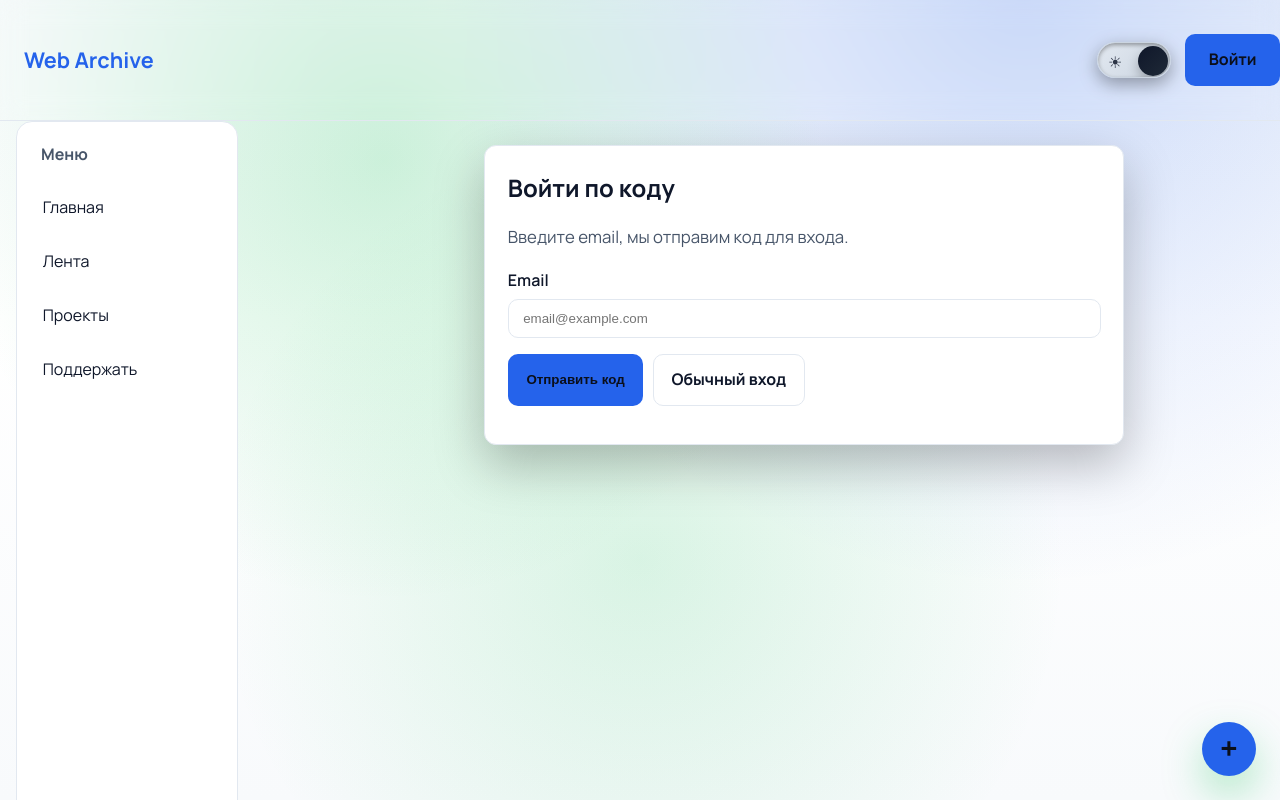
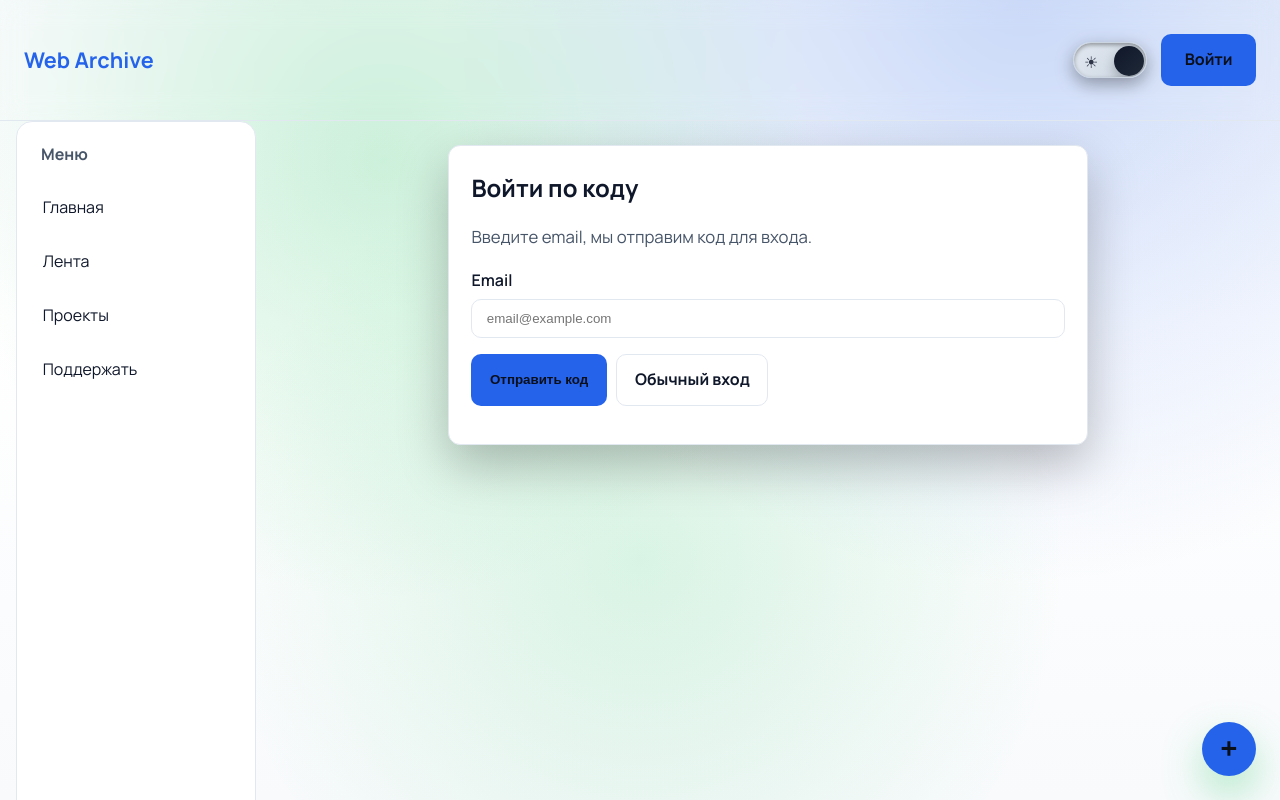
Before and after one commit to pllatoxa/webarchive, a Django app: page /auth/email/ in a window 1280 px wide. Run offline with Django 5.2, Linux system fonts and the light colour scheme; parts of the project's set-up code (start-up, migrations or seed data) failed here and were passed over.

Commit message:
Fix home layout, center hero, header alignment

```diff
--- a/archive/apps.py
+++ b/archive/apps.py
@@ -1,10 +1,8 @@
 from django.apps import AppConfig
-
 
 class ArchiveConfig(AppConfig):
     default_auto_field = "django.db.models.BigAutoField"
     name = "archive"
 
     def ready(self):
-        # импортируем сигналы при старте приложения
         import archive.signals
--- a/archive/static/css/style.css
+++ b/archive/static/css/style.css
@@ -71,10 +71,11 @@
     color: var(--accent);
 }
 
-.container {
-    width: min(1100px, 92vw);
-    margin: 0 auto;
-    padding: 1.5rem 0;
+.container{
+  width: 100%;
+  max-width: 1100px;
+  margin: 0 auto;
+  padding: 1.5rem 1rem; /* чтобы не прилипало к краям */
 }
 
 /* ===== HEADER ===== */
@@ -1827,25 +1795,10 @@
   padding-top: 0.75rem !important; /* можешь сделать 0 если хочешь совсем вверх */
 }
 
-html { outline: 8px solid red !important; }
-
-
-/* HOME: убрать горизонтальное центрирование */
-body.home-static .home-hero{
-  text-align: left !important;
-}
-
-body.home-static .home-hero-content{
-  margin: 0 !important;          /* было 0 auto */
-  align-items: flex-start;
-}
-
-body.home-static .home-search{
-  justify-content: flex-start !important;
-}
-
-body.home-static .home-hero-actions{
-  justify-content: flex-start !important;
+/* HOME: вернуть блок в центр по ширине, убрать смещение full-bleed */
+body.home-static .home-hero.full-bleed{
+  margin-left: 0;
+  margin-right: 0;
 }
 
 /* Главная — опустить контент чуть ниже */
@@ -1883,3 +1836,144 @@
   font-size: 1.15rem !important;
   padding: 1.15rem 2rem !important;
 }
+
+body.home-static .page-main > main.container{
+  padding-top: 30px !important; /* можешь 12–40px */
+}
+
+body.home-static .page-main{
+  overflow: hidden; /* ок */
+}
+body.home-static .page-main > main.container{
+  overflow: visible;
+}
+
+/* === DEBUG: если это появится — CSS точно подхватился === */
+/* body { outline: 6px solid red !important; } */
+
+/* === FIX: контейнер НЕ должен быть шире, чем область справа от сайдбара === */
+.page-main > main.container{
+  width: 100% !important;
+  max-width: 1100px !important;
+  margin-left: auto !important;
+  margin-right: auto !important;
+  padding-left: 16px !important;
+  padding-right: 16px !important;
+  box-sizing: border-box !important;
+}
+
+/* Убираем любые full-bleed смещения на главной (часто именно это режет слева) */
+body.home-static .home-hero.full-bleed{
+  margin-left: 0 !important;
+  margin-right: 0 !important;
+  width: 100% !important;
+}
+
+/* На всякий случай: чтобы ничего не вылезало влево/вправо */
+.page-main{
+  overflow-x: hidden !important;
+}
+
+/* Центруем ТОЛЬКО текст внутри hero, сам блок остаётся на месте */
+body.home-static .home-hero{
+  text-align: center !important;
+}
+
+/* чтобы элементы внутри (строки/колонки) тоже были по центру */
+body.home-static .home-hero-content{
+  align-items: center !important;
+}
+
+/* кнопки и поиск по центру */
+body.home-static .home-search{
+  justify-content: center !important;
+}
+
+body.home-static .home-hero-actions{
+  justify-content: center !important;
+}
+
+
+/* === FORCE CENTER HOME HERO (Word-like) === */
+body.home-static .page-main .home-hero{
+  text-align: center !important;
+}
+
+body.home-static .page-main .home-hero-content{
+  margin: 0 auto !important;
+  align-items: center !important;
+}
+
+body.home-static .page-main .home-search{
+  justify-content: center !important;
+}
+
+body.home-static .page-main .home-hero-actions{
+  justify-content: center !important;
+}
+
+/* Word-style: центрируем текст внутри, но делаем "абзац" уже */
+body.home-static .home-hero-content{
+  max-width: 860px !important;   /* попробуй 720–900 */
+}
+
+/* заголовок: ограничиваем ширину строки и центрируем */
+body.home-static .home-hero h1{
+  max-width: 22ch;              /* ширина по символам, удобно */
+  margin-left: auto !important;
+  margin-right: auto !important;
+  text-align: center !important;
+}
+
+/* подзаголовок тоже как абзац */
+body.home-static .home-hero .lead{
+  max-width: 60ch;
+  margin-left: auto !important;
+  margin-right: auto !important;
+  text-align: center !important;
+}
+
+/* кнопки — центр */
+body.home-static .home-hero-actions{
+  justify-content: center !important;
+}
+
+body.home-static .home-hero{
+  padding-left: 0 !important;
+  padding-right: 0 !important;
+}
+
+
+
+
+.site-header .container {
+    max-width: 100%;
+    padding-left: 24px;
+    padding-right: 24px;
+}
+
+/* === HEADER: логотип в левый край, кнопки в правый край === */
+.site-header .header-content{
+  justify-content: space-between !important;
+  width: 100% !important;
+}
+
+/* контейнер в шапке на всю ширину */
+.site-header .container{
+  max-width: 100% !important;
+  width: 100% !important;
+  padding-left: 24px !important;
+  padding-right: 24px !important;
+}
+
+/* логотип в край */
+.site-header .logo{
+  margin-left: 0 !important;
+  margin-right: 0 !important;
+}
+
+/* блок справа в край */
+.site-header .header-right{
+  margin-left: auto !important;
+  padding-right: 0 !important;
+}
--- a/archive/templates/archive/base.html
+++ b/archive/templates/archive/base.html
@@ -82,7 +82,7 @@
 
     <!-- ВАЖНО: убрали home-centered отсюда -->
     <div class="page-main">
-        <main class="container" {% if request.path == '/' %}style="padding-top: 118px;"{% endif %}>
+        <main class="container">
             {% if messages %}
                 <div class="flash-wrap">
                     {% for message in messages %}
--- a/archive_site/urls.py
+++ b/archive_site/urls.py
@@ -21,3 +21,9 @@
         name="logout",
     ),
 ] + static(settings.MEDIA_URL, document_root=settings.MEDIA_ROOT)
+
+
+from django.conf import settings
+from django.conf.urls.static import static
+
+urlpatterns += static(settings.STATIC_URL, document_root=settings.STATIC_ROOT)
```
Also changed, not shown: other parts of archive/static/css/style.css (+3 -36 lines), archive/signals.py (+0 -19 lines), archive_site/settings.py (+10 -3 lines), archive/urls.py (line endings or trailing spaces).
